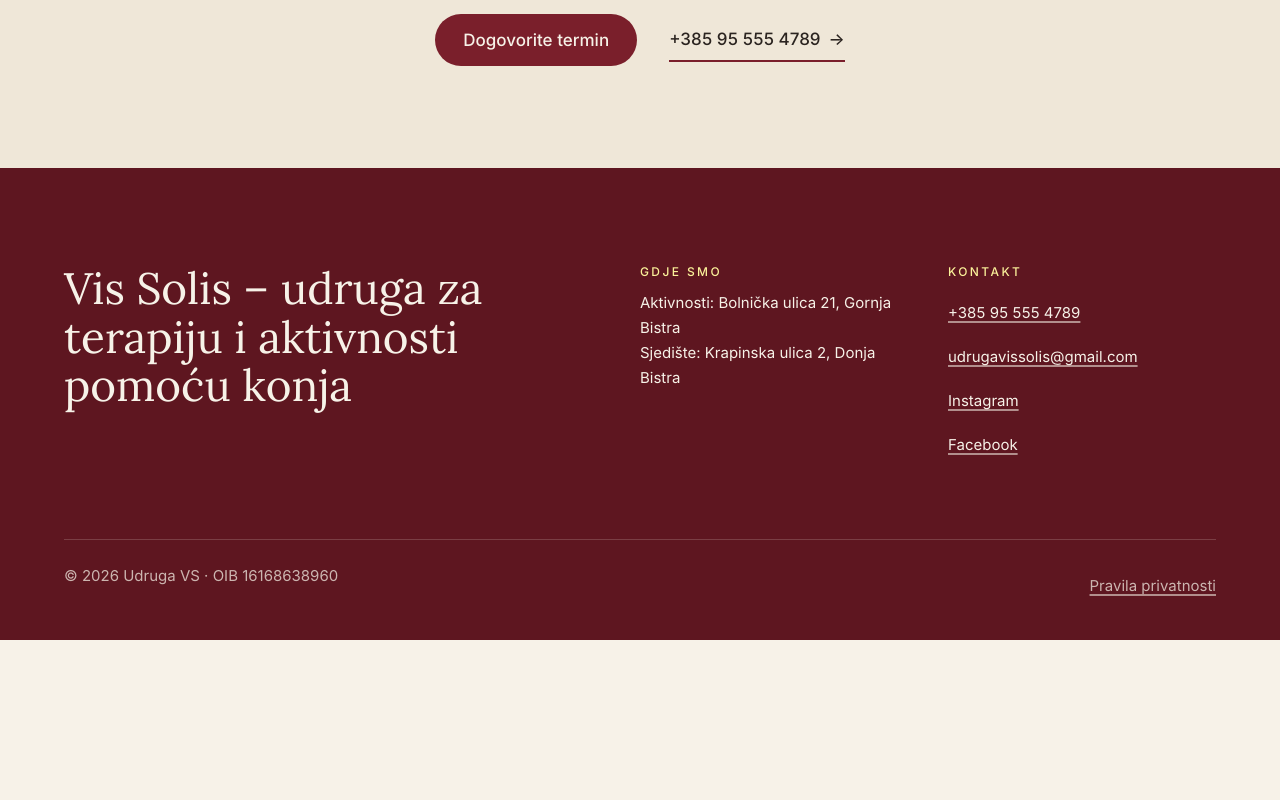
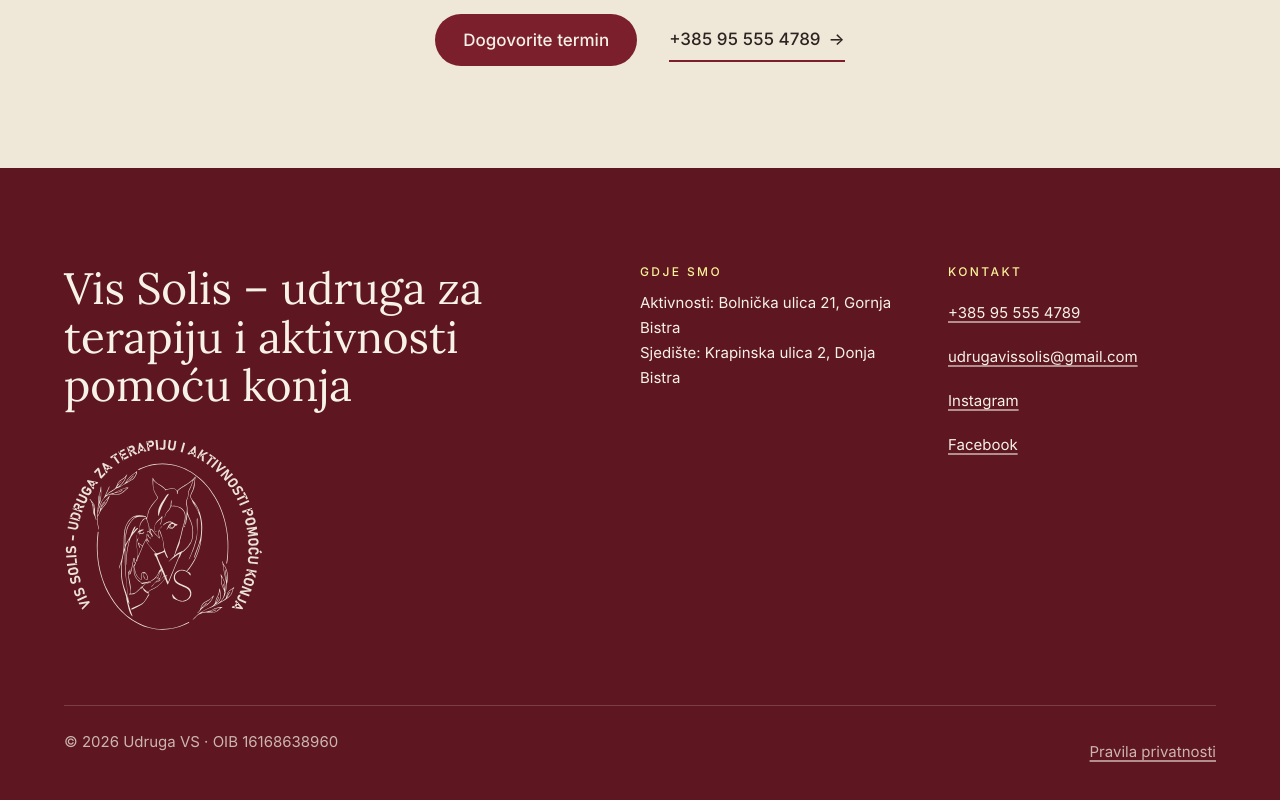
Before and after one commit to qrqic/visolis, a website with bundled scripts: page site/aktivnosti-pomocu-konja.html in a window 1280 px wide. Shown: the part 5963-6763 px from the top of the page. Before the commit the page ends 6603 px from the top, so only its background shows below. Built offline with nearby package versions, Linux system fonts and the light colour scheme.

Commit message:
Podnožje: logo udruge ispod naziva (vektorski, iz PDF-a)
Co-Authored-By: Claude Opus 5.5 <noreply@anthropic.com>
Claude-Session: https://claude.ai/code/session_01JZu1qhUUqDLbek2AyLQog9

```diff
--- a/site/aktivnosti-pomocu-konja.html
+++ b/site/aktivnosti-pomocu-konja.html
@@ -210,7 +210,10 @@
   <footer class="podnozje">
     <div class="spremnik">
       <div class="podnozje__mreza">
-        <p class="podnozje__naziv">Vis Solis – udruga za terapiju i aktivnosti pomoću konja</p>
+        <div class="podnozje__marka">
+          <p class="podnozje__naziv">Vis Solis – udruga za terapiju i aktivnosti pomoću konja</p>
+          <img class="podnozje__logo" src="assets/img/logo-udruge.svg" width="200" height="196" alt="Logo udruge Vis Solis: konj i djevojka u ovalu, s natpisom Vis Solis – udruga za terapiju i aktivnosti pomoću konja" loading="lazy" decoding="async">
+        </div>
         <div>
           <h3>Gdje smo</h3>
           <address>
--- a/site/css/raspored.css
+++ b/site/css/raspored.css
@@ -273,6 +273,15 @@ html:not(.js) .izbornik {
   max-width: 14em;
 }
 
+/* Logo udruge ispod naziva (svijetle crte na bordo podlozi). */
+.podnozje__logo {
+  display: block;
+  width: clamp(9rem, 22vw, 12.5rem);
+  height: auto;
+  margin-top: 1.75rem;
+  opacity: 0.92;
+}
+
 .podnozje h3 {
   margin-bottom: 0.75rem;
   font-family: var(--font-tekst);
```
Also changed, not shown: docs/STO-JOS-TREBA.md (+2 -1 lines), site/dokumenti.html (+4 -1 lines), site/hipoterapija.html (+4 -1 lines), site/index.html (+4 -1 lines), site/novosti.html (+4 -1 lines), site/o-nama.html (+4 -1 lines), site/privatnost.html (+4 -1 lines), site/assets/img/logo-udruge.svg (added).
